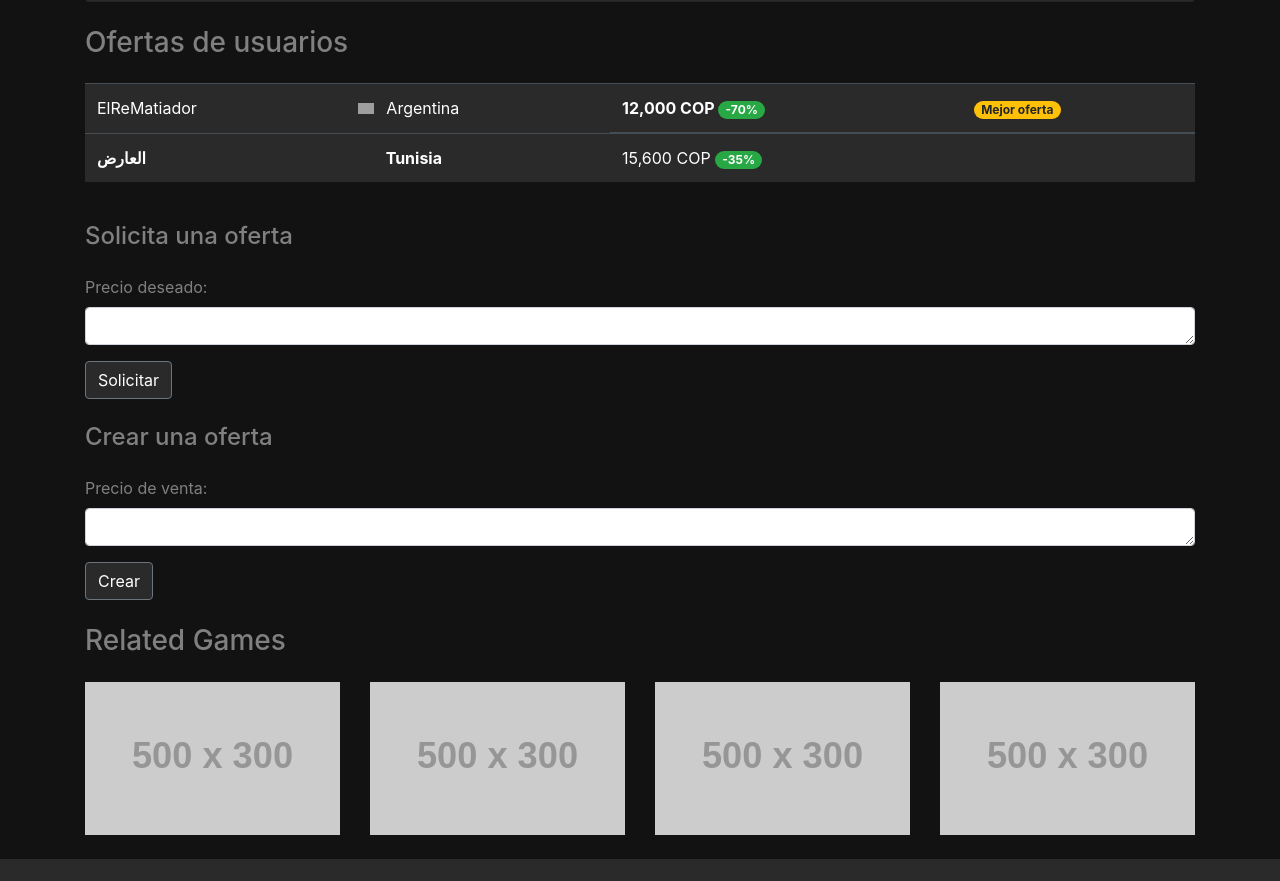
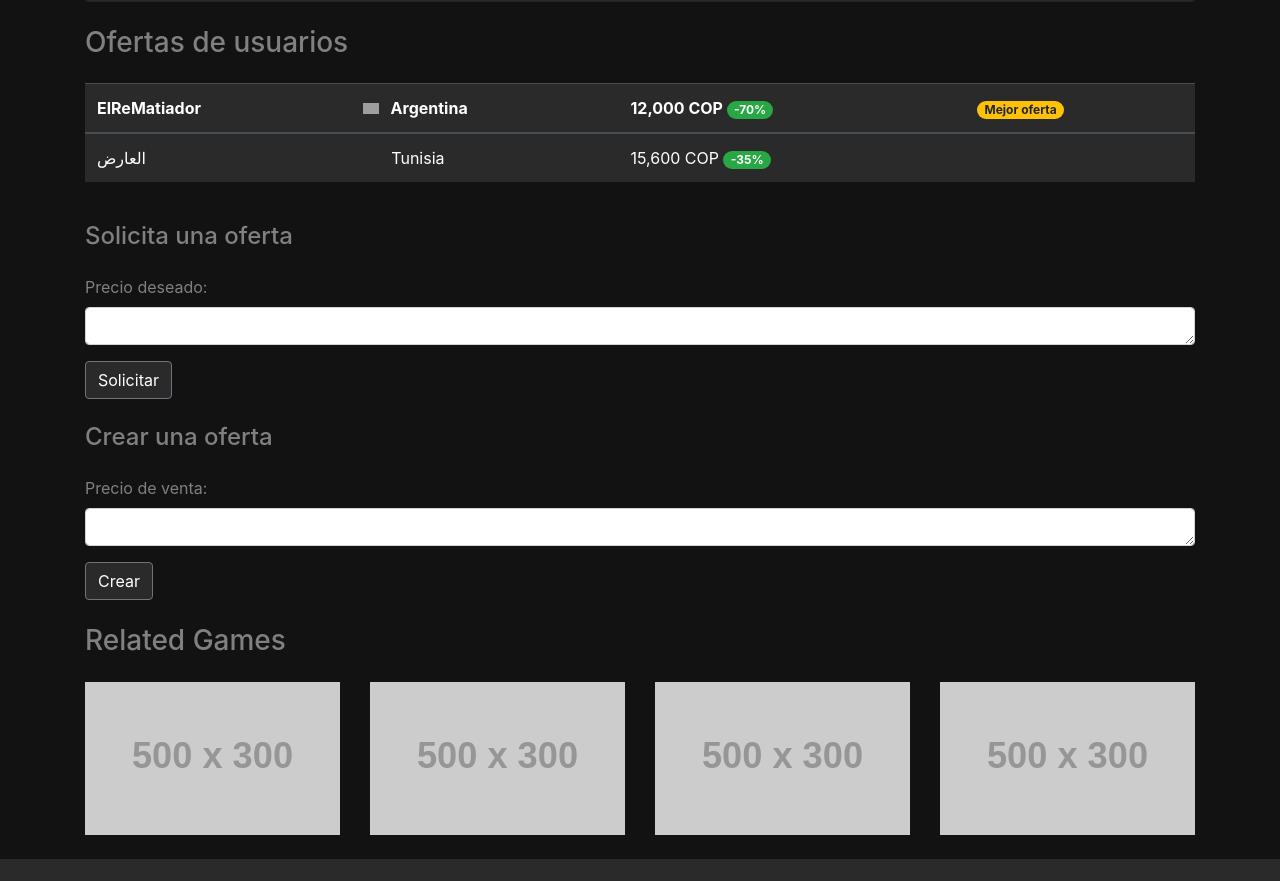
Before and after one commit to StevenTarazona/ISIS2007-PMC, a website: page the_witcher_3.html in a window 1280 px wide. Shown: the part 1481-2362 px from the top of the page. Drawn offline with nearby package versions, Linux system fonts and the light colour scheme; grey boxes are pictures that could not be loaded; placeholder pictures from the web are drawn by us.

Commit message:
pequeño fix

```diff
--- a/the_witcher_3.html
+++ b/the_witcher_3.html
@@ -212,16 +212,16 @@
       <table class="table table-dark">
         <thead>
           <tr onclick="window.location='transaccion.html';">
-            <td>ElReMatiador</td>
-            <td><i class="argentina flag"></i> Argentina</td>
+            <th>ElReMatiador</th>
+            <th><i class="argentina flag"></i> Argentina</th>
             <th scope="col">12,000 COP <span class="badge badge-pill badge-success">-70%</span></th>
             <th scope="col"><span class="badge badge-pill badge-warning">Mejor oferta</span></th>
           </tr>
         </thead>
         <tbody>
           <tr onclick="window.location='transaccion.html';">
-            <th scope="col">العارض</th>
-            <th scope="col"><i class="tunisia flag"></i> Tunisia</th>
+            <td scope="col">العارض</td>
+            <td scope="col"><i class="tunisia flag"></i> Tunisia</td>
             <td>15,600 COP <span class="badge badge-pill badge-success">-35%</span></td>
             <th scope="row"></th>
           </tr>
```
Also changed, not shown: transaccion.html (+4 -3 lines).
